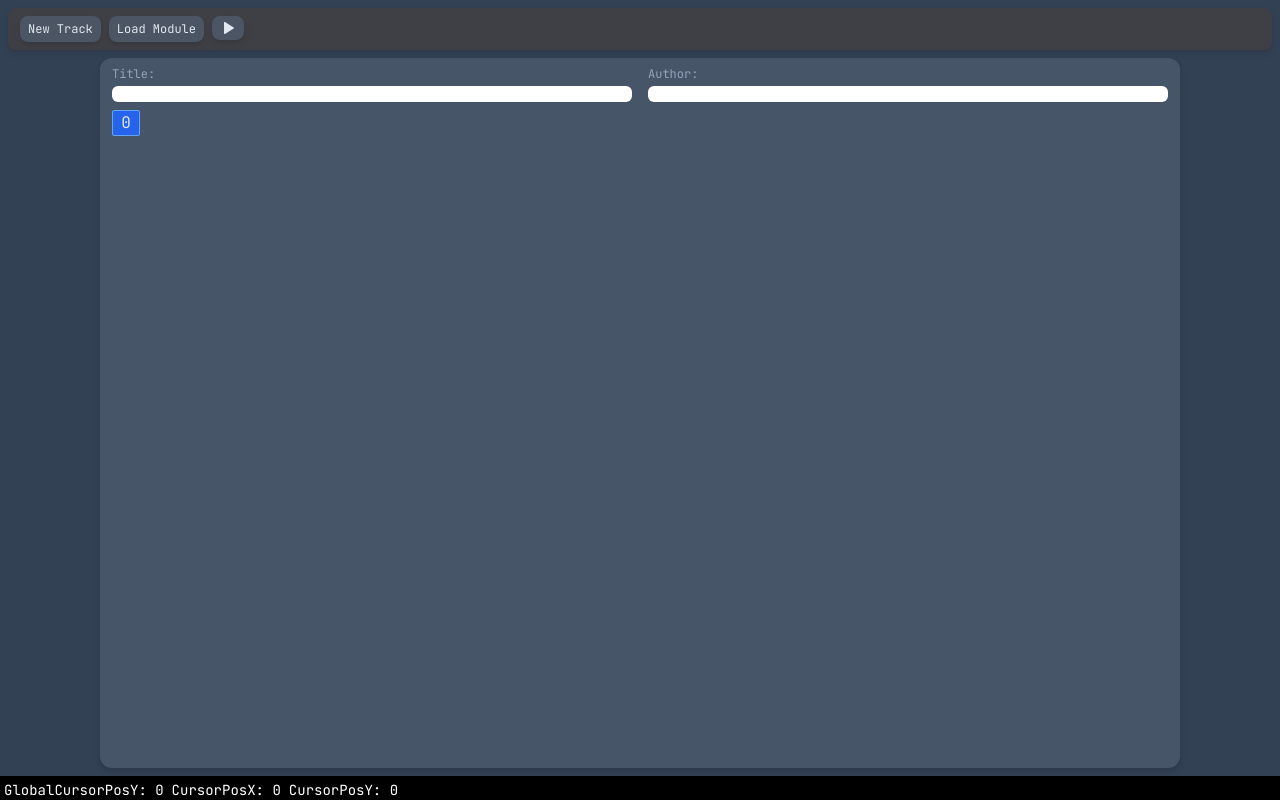
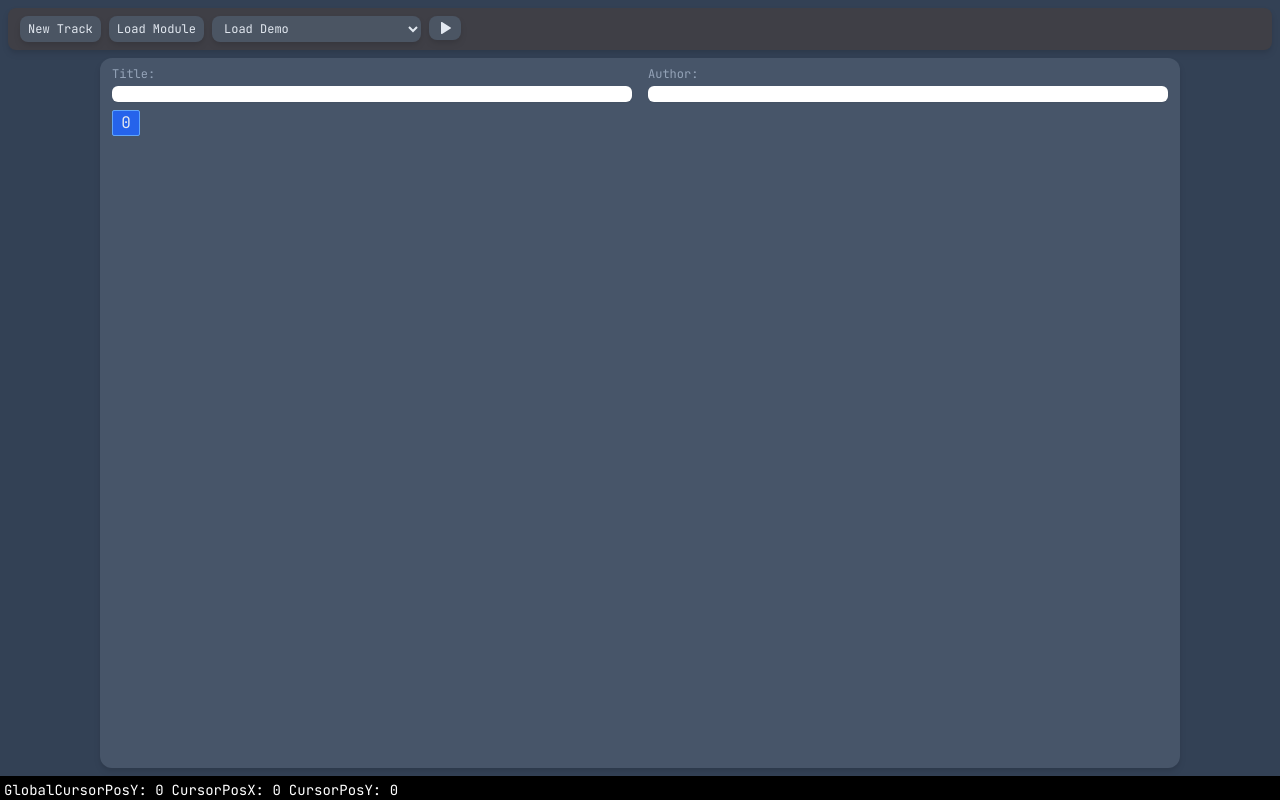
Before and after one commit to paator/LemonTracker, a SvelteKit app: page / in a window 1280 px wide. Built offline with nearby package versions, Linux system fonts and the light colour scheme.

Commit message:
Add: Demo module select.

```diff
--- /dev/null
+++ b/src/lib/components/EditorMenu/EditorSelect.svelte
@@ -0,0 +1,26 @@
+<script lang="ts" context="module">
+	export type EditorSelectOption = {
+		value: string|number|null|undefined,
+		label?: string
+	}
+</script>
+
+<script lang="ts">
+	export let isDisabled = false;
+	export let value: EditorSelectOption['value'];
+	export let options: EditorSelectOption[];
+	export let placeholder: string|undefined = '---';
+</script>
+
+<select
+	class="shadow-slate-900 drop-shadow-md bg-gray-600 hover:bg-gray-500 px-2 py-1 rounded-lg font-mono text-xs transition-colors"
+	disabled={isDisabled}
+	bind:value={value}
+>
+	{#if placeholder}
+		<option value="" disabled selected>{@html placeholder}</option>
+	{/if}
+	{#each options as option}
+		<option value={option.value}>{option.label ?? option.value}</option>
+	{/each}
+</select>
--- a/src/routes/+page.svelte
+++ b/src/routes/+page.svelte
@@ -18,6 +18,8 @@
 	import { isTrackPlaying } from '$lib/stores/debug';
 	import NoteData, { Note } from '$lib/models/note-data';
 	import { audioContext, audioNode } from '$lib/stores/audio';
+	import EditorSelect, {type EditorSelectOption} from "$lib/components/EditorMenu/EditorSelect.svelte";
+	import DemoPatorDigitalEspresso from "$lib/demoModules/Pator_Digital_Espresso.vt2?raw";
 
 	let fileLoaderInput: HTMLInputElement;
 	let unlisten: UnlistenFn;
@@ -170,12 +172,46 @@
 			}
 		}
 	}
+
+	//	Demo modules :)
+	type DemoModuleOption = {file: string} & EditorSelectOption;
+	let loadDemoValue: string|undefined;
+	let demoModulesOptions: DemoModuleOption[] = [
+		{value: 'demo-1', label: 'Pator - Digital Espresso', file: DemoPatorDigitalEspresso}
+	];
+
+	$: handleChangeDemoModule(loadDemoValue);
+
+	async function handleChangeDemoModule(value: typeof loadDemoValue){
+
+		const demoModuleOption = demoModulesOptions.find(x => x.value === value);
+		if(!demoModuleOption) return;	//	Bail early.
+
+		const converter = new VortexModuleConverter();
+
+		const lemonModule = await converter.convertToLemonModule(
+			new Blob([demoModuleOption.file], {type: 'text/plain'})
+		);
+
+		setCurrentModule(lemonModule);
+		currentPatternIndex.set(0);
+		cursorPosition.setPosition(0, 0);
+
+	}
+
 </script>
 
 <div class="flex flex-col gap-2 min-h-0">
 	<EditorMenu>
 		<EditorButton on:click={newModule}>New Track</EditorButton>
 		<EditorButton on:click={loadModule}>Load Module</EditorButton>
+		<EditorSelect
+			options={[
+				{value: 'demo-1', label: 'Pator - Digital Espresso'}
+			]}
+			placeholder="Load Demo"
+			bind:value={loadDemoValue}
+		/>
 		<div>
 			<EditorButton on:click={playOrPauseCurrentPattern}>
 				<PlayerPlayFilled size={16} />
```
Also changed, not shown: 1 other file (tests, documents, lock files or other folders).
